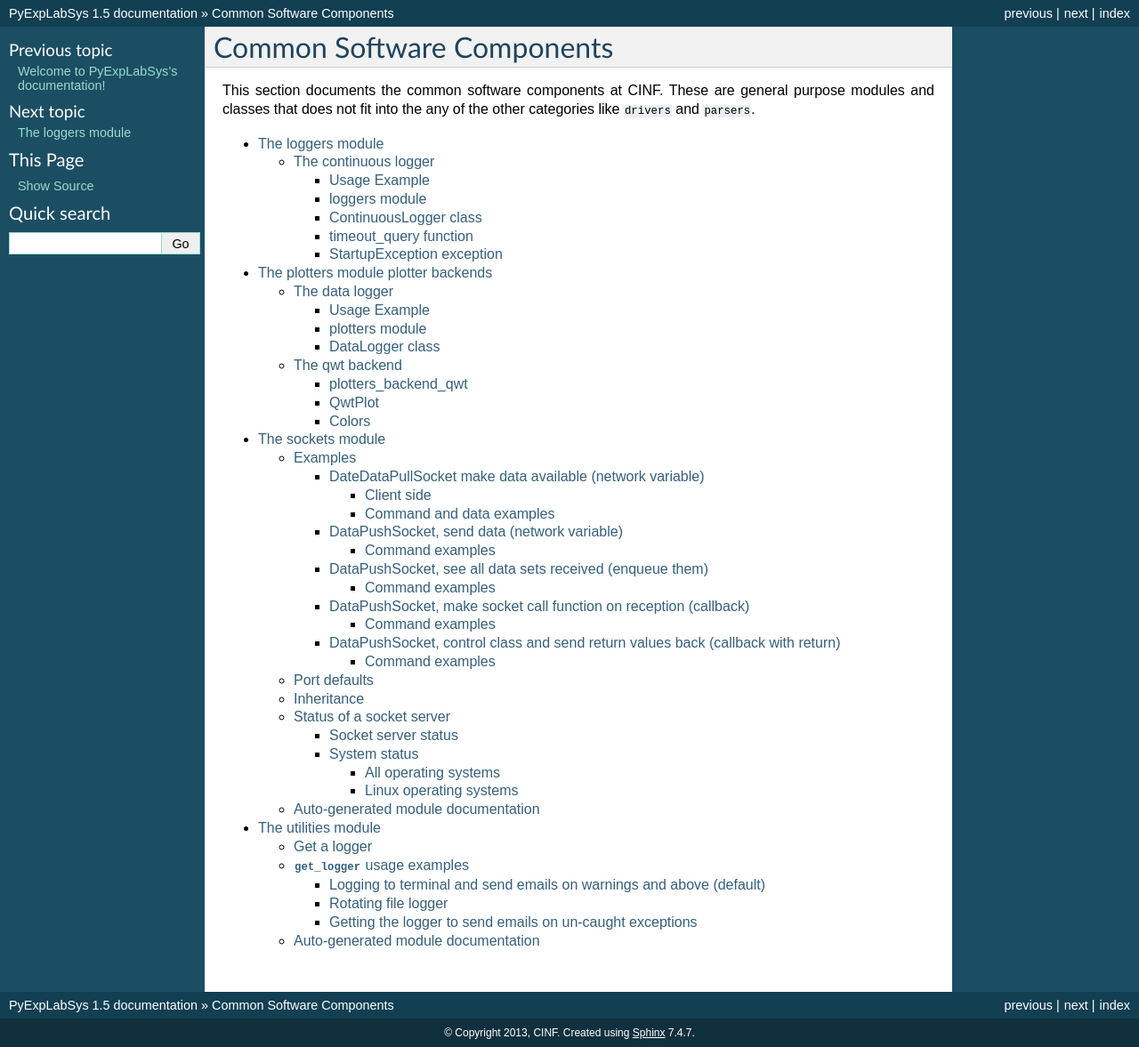
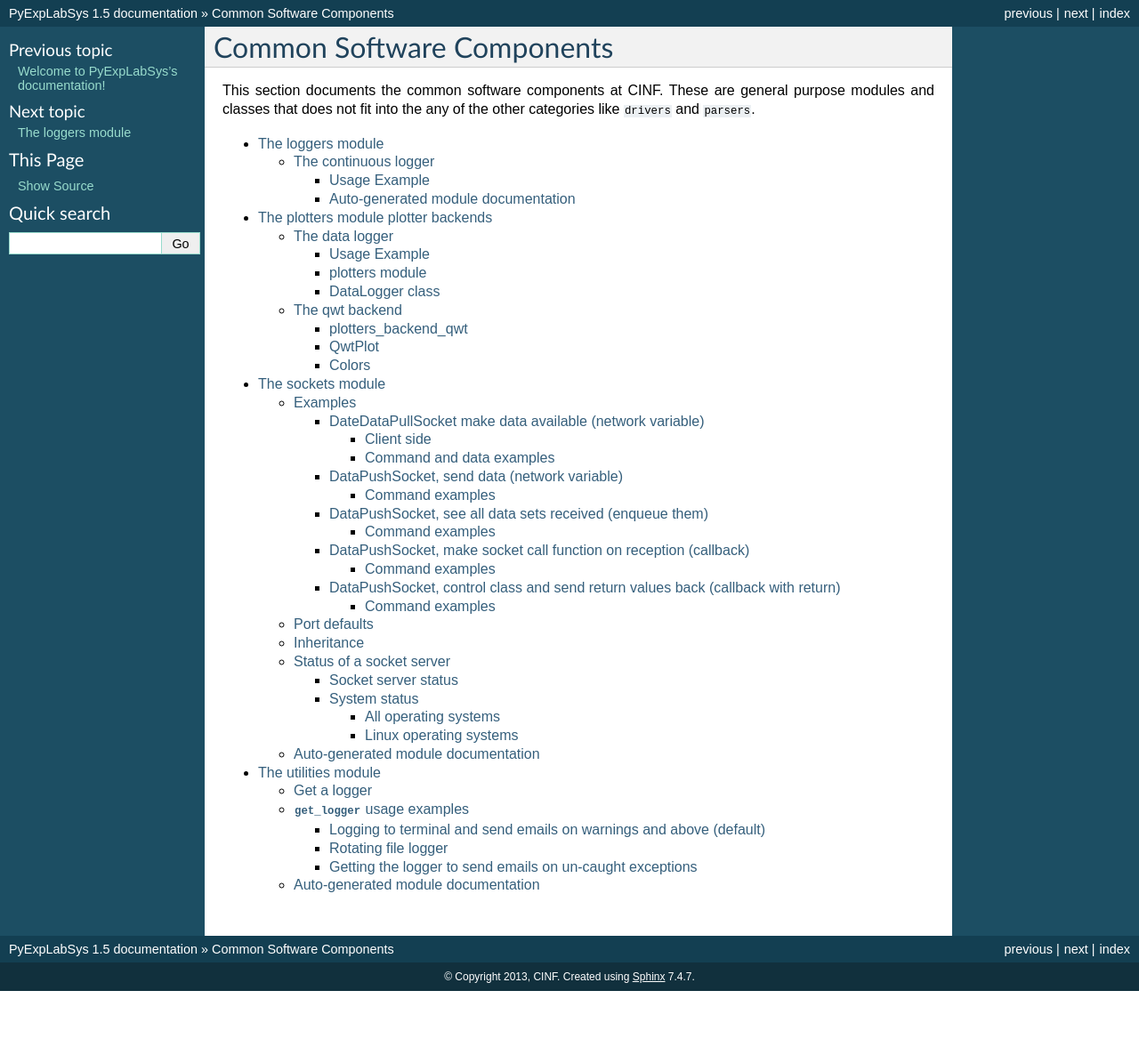
Before and after one commit to CINF/PyExpLabSys, a Sphinx documentation site: the page built from doc/source/common.rst, in a window 1280 px wide. Shown: the whole page at 89% size. Built offline with Sphinx 7.4.7, drawn with Linux system fonts in a browser that asks for light colours; after the commit the page ends 1114 px from its top, so only the background shows below that.

Commit message:
db_logger: Fix inconsistency in *_point interface between the db_logger and the sockets and plotters for the same type of data. Also, update loggers doc strings to use Napoleon.
Trello card: https://trello.com/c/oImxtOVF

```diff
--- a/doc/source/common_continuous_logger.rst
+++ b/doc/source/common_continuous_logger.rst
@@ -71,26 +71,13 @@
 	new_value = driver.get_value()
         now = time.time()
 	if contition_to_log_is_true:
-	    db_logger.enqueue_point_now('dummy_sine_one', now, new_value)
+	    db_logger.enqueue_point('dummy_sine_one', (now, new_value))
 
-loggers module
---------------
+Auto-generated module documentation
+-----------------------------------
 
 .. automodule:: PyExpLabSys.common.loggers
-
-ContinuousLogger class
-----------------------
-
-.. autoclass:: PyExpLabSys.common.loggers.ContinuousLogger
     :members:
+    :member-order: bysource
     :special-members:
-
-timeout_query function
-----------------------
-
-.. autofunction:: PyExpLabSys.common.loggers.timeout_query
-
-StartupException exception
---------------------------
-
-.. autoexception:: PyExpLabSys.common.loggers.StartupException
+    :show-inheritance:
```
Also changed, not shown: 2 other files.
